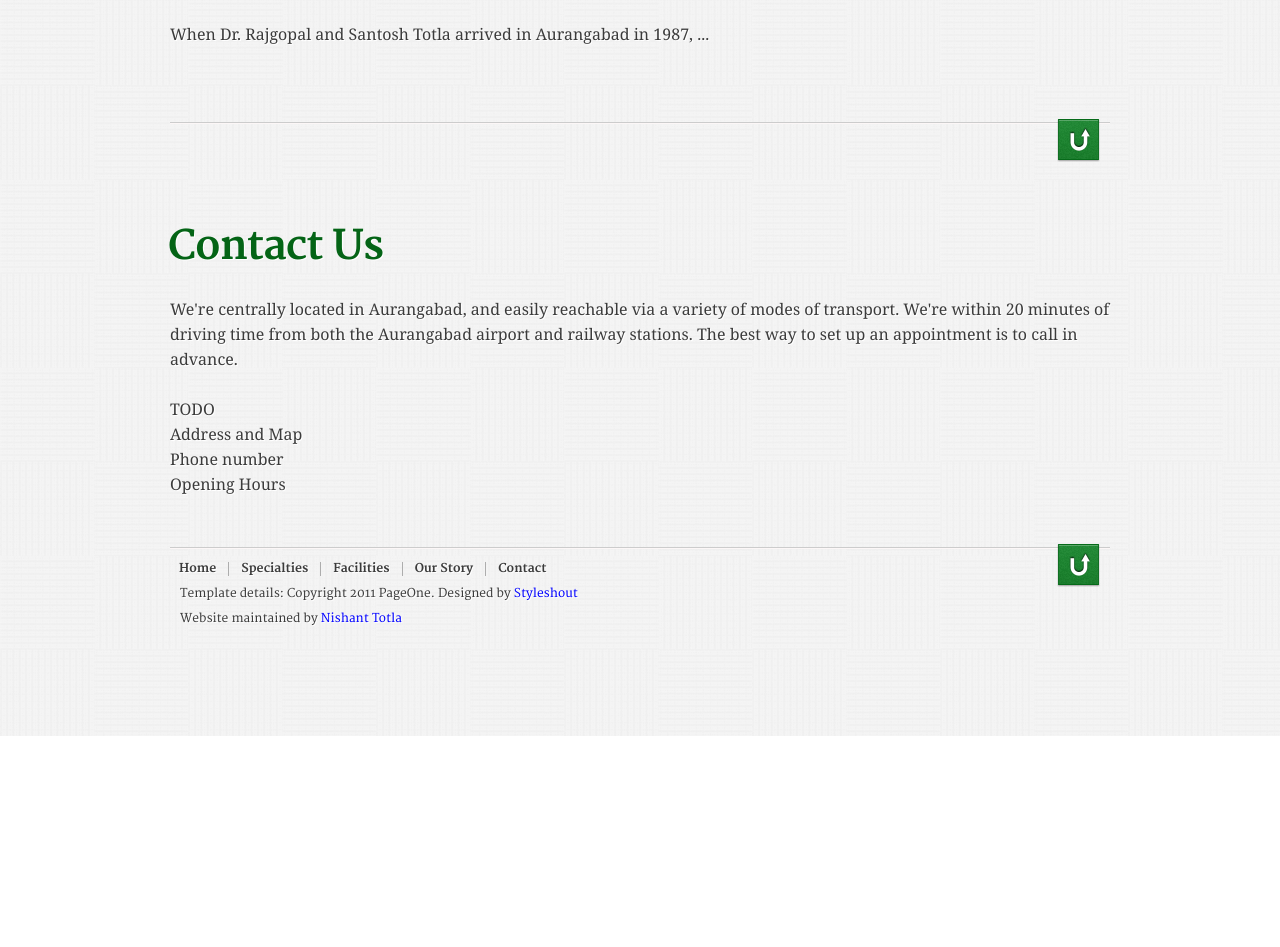
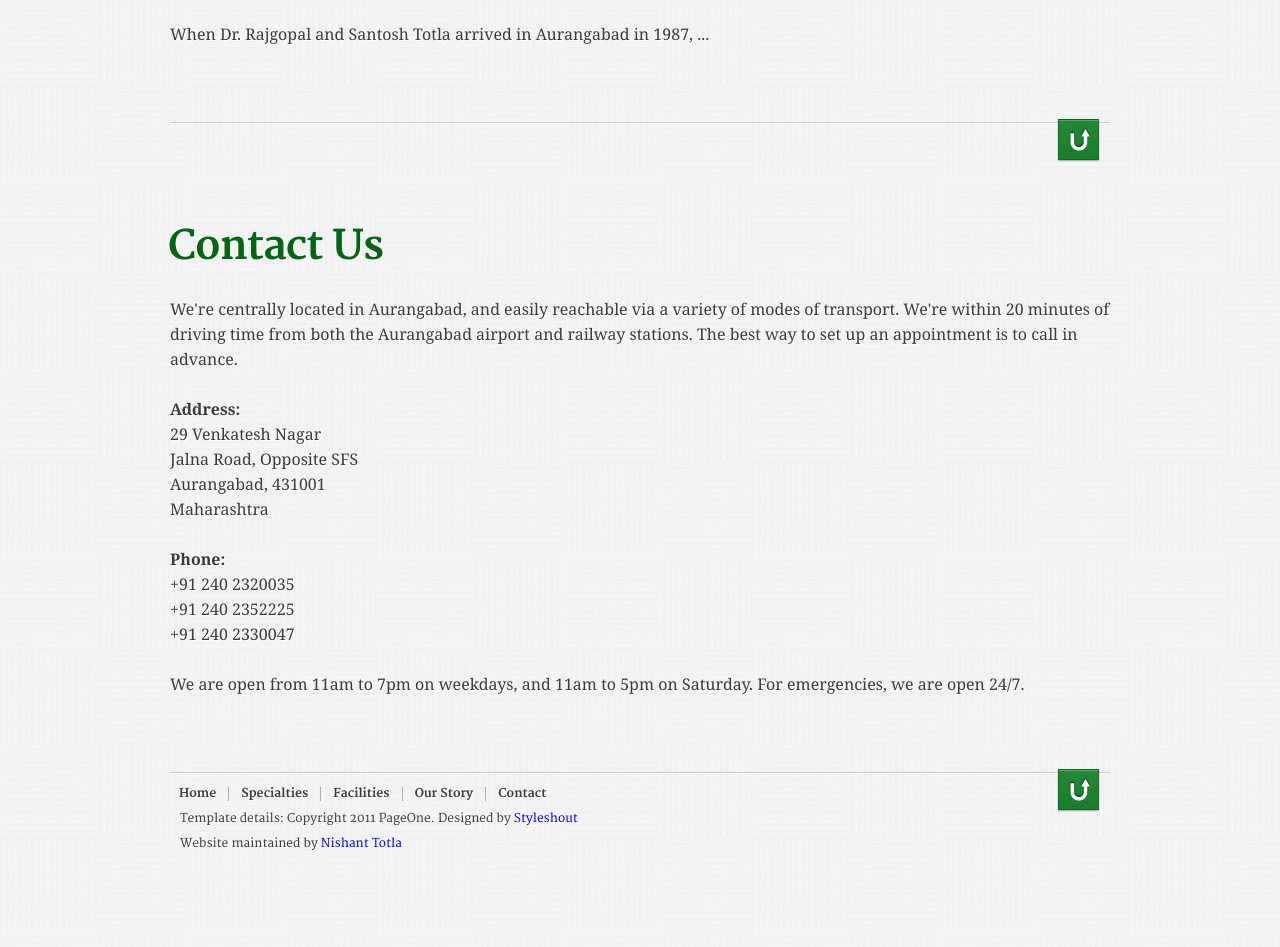
Before and after one commit to nishanttotla/totlahospital, a plain HTML site: page index.html in a window 1280 px wide. Shown: the part 2264-3211 px from the top of the page. Before the commit the page ends 3000 px from the top, so only its background shows below. Drawn offline with nearby package versions, Linux system fonts and the light colour scheme.

Commit message:
Adding contact section and deleting favicon
Signed-off-by: Nishant Totla <nishanttotla@gmail.com>

```diff
--- a/index.html
+++ b/index.html
@@ -30,8 +30,8 @@
     <script src="js/jquery.fancybox-1.3.4.pack.js"></script>
     <script src="js/init.js"></script>
 
-    <link rel="icon" href="http://www.eecs.berkeley.edu/favicon.ico" type="image/x-icon" />
-    <link rel="shortcut icon" href="http://www.eecs.berkeley.edu/favicon.ico" type="image/x-icon" />
+    <!-- <link rel="icon" href="http://www.eecs.berkeley.edu/favicon.ico" type="image/x-icon" /> -->
+    <!-- <link rel="shortcut icon" href="http://www.eecs.berkeley.edu/favicon.ico" type="image/x-icon" /> -->
 
 
 </head>
@@ -254,10 +254,19 @@
             <h1>Contact Us</h1>
             <br>
                 <p>We're centrally located in Aurangabad, and easily reachable via a variety of modes of transport. We're within 20 minutes of driving time from both the Aurangabad airport and railway stations. The best way to set up an appointment is to call in advance.</p>
-                TODO<br>
-                Address and Map<br>
-                Phone number<br>
-                Opening Hours<br>
+
+                <b>Address:</b><br>
+                29 Venkatesh Nagar<br>
+                Jalna Road, Opposite SFS<br>
+                Aurangabad, 431001<br>
+                Maharashtra<br><br>
+
+                <b>Phone:</b><br>
+                +91 240 2320035<br>
+                +91 240 2352225<br>
+                +91 240 2330047<br><br>
+
+                <p>We are open from 11am to 7pm on weekdays, and 11am to 5pm on Saturday. For emergencies, we are open 24/7.</p>
 
             <a class="back-to-top" href="#main">Back to Top</a>
 
```
